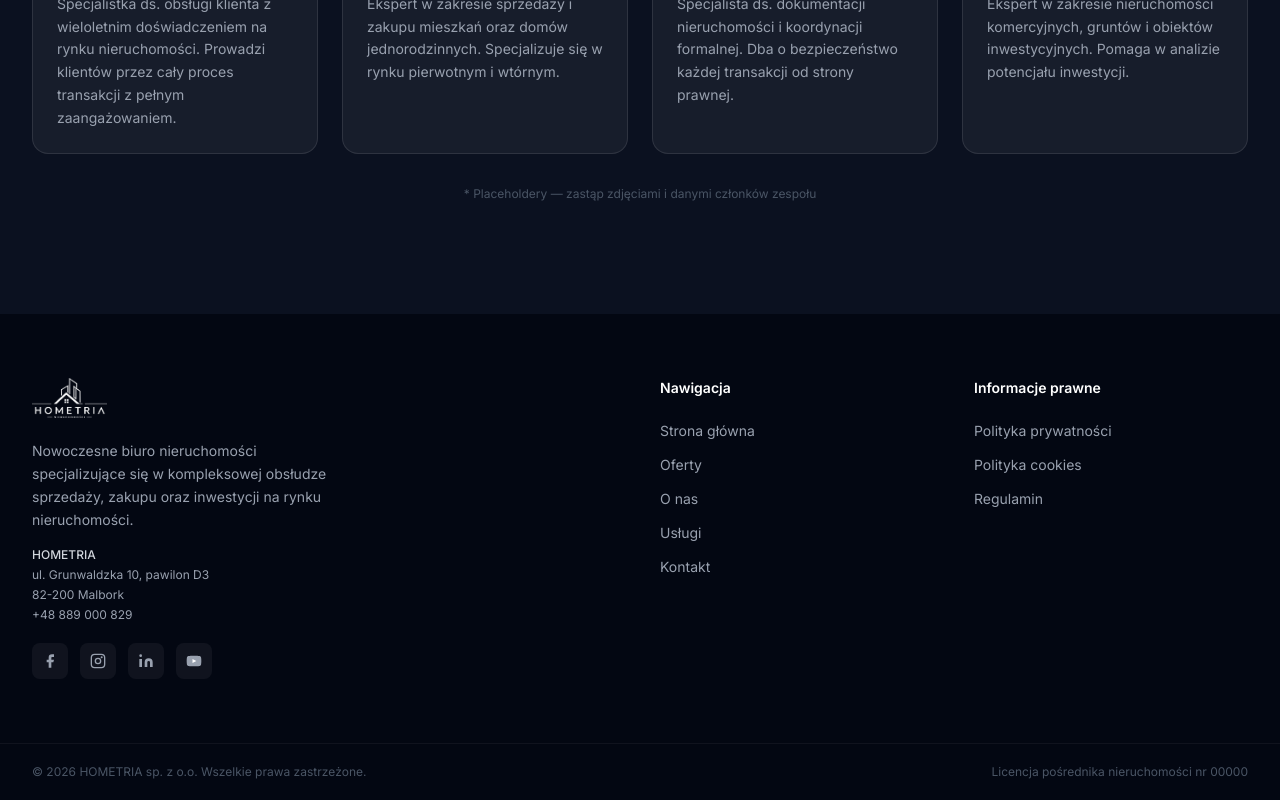
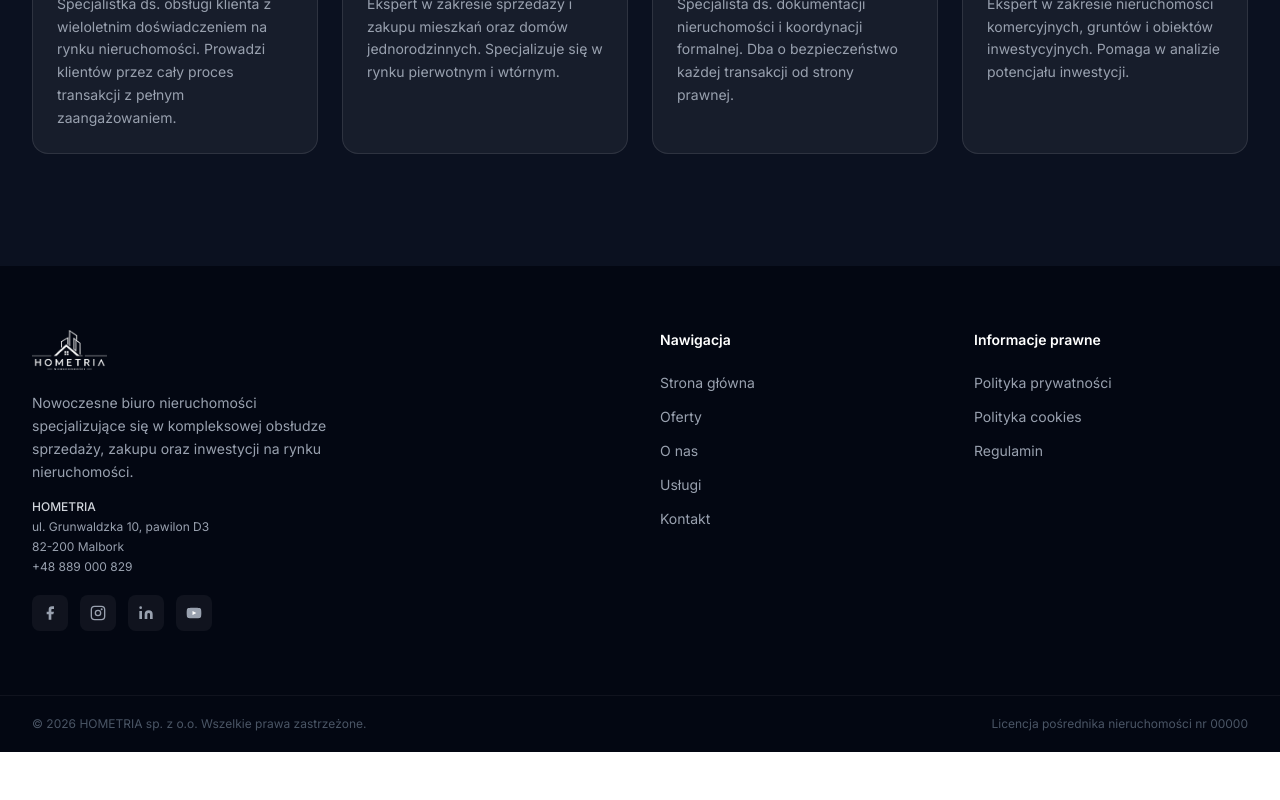
Before and after one commit to hometriaweb/hometria, a Next.js app: page /o-nas in a window 1280 px wide. Shown: the part 3720-4520 px from the top of the page. After the commit the page ends 4472 px from the top, so only its background shows below. Built offline with nearby package versions, Linux system fonts and the light colour scheme.

Commit message:
Remove placeholder info

```diff
--- a/components/Team.tsx
+++ b/components/Team.tsx
@@ -96,12 +96,6 @@ export default function Team({ members = defaultMembers }: TeamProps) {
           ))}
         </div>
 
-        {/* Placeholder note */}
-        <ScrollReveal delay={0.3}>
-          <p className="text-center text-xs text-gray-600 mt-8">
-            * Placeholdery — zastąp zdjęciami i danymi członków zespołu
-          </p>
-        </ScrollReveal>
       </div>
     </section>
   )
--- a/components/Testimonials.tsx
+++ b/components/Testimonials.tsx
@@ -113,12 +113,6 @@ export default function Testimonials() {
           ))}
         </div>
 
-        {/* Placeholder note */}
-        <ScrollReveal delay={0.3}>
-          <p className="text-center text-xs text-gray-400 mt-8">
-            * Przykładowe opinie — zastąp prawdziwymi recenzjami klientów
-          </p>
-        </ScrollReveal>
       </div>
     </section>
   )
```
